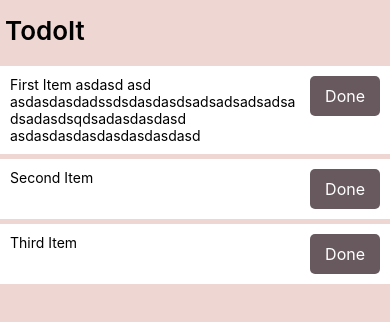
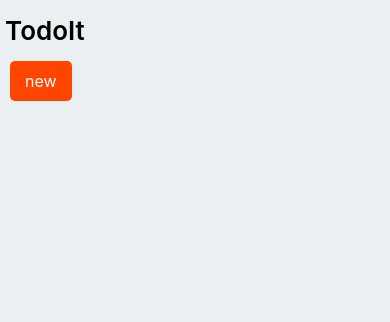
Before and after one commit to MultidimensionalLife/AwesomeTodo, a React Native app: screen / in a window 390 px wide. Shown: the top 322 px of the page. Built offline with nearby package versions, Linux system fonts and the light colour scheme.

Commit message:
refactor: Add remove and add function

```diff
--- a/babel.config.js
+++ b/babel.config.js
@@ -11,6 +11,7 @@ module.exports = {
           '@organisms': './src/components/organisms',
           '@templates': './src/components/templates',
           '@pages': './src/components/pages',
+          '@utils': './src/utils',
         },
       },
     ],
--- a/jsconfig.json
+++ b/jsconfig.json
@@ -8,6 +8,7 @@
         "@organisms/*": ["src/components/organisms/*"],
         "@templates/*": ["src/components/templates/*"],
         "@pages/*": ["src/components/pages/*"],
+        "@utils/*": ["src/utils/*"],
       }
     },
     "exclude": ["node_modules"]
--- a/src/components/atoms/Button/Button.atom.jsx
+++ b/src/components/atoms/Button/Button.atom.jsx
@@ -8,7 +8,7 @@ import styled from 'styled-components/native';
 
 const StyledButtonContainer = styled.TouchableOpacity`
   background-color: ${(props) =>
-    props.disabled ? 'rgba(12, 45, 72, 0.5)' : '#67595E'};
+    props.disabled ? 'rgba(12, 45, 72, 0.5)' : '#FF4500'};
   display: flex;
   align-self: baseline;
   padding: 10px 15px;
--- /dev/null
+++ b/src/components/hooks/useFetchTodos.jsx
@@ -0,0 +1,71 @@
+/**
+ * @flow
+ */
+
+import React, {useState} from 'react';
+import uuid from 'react-native-uuid';
+
+import type {Todos} from '@utils/types/todo.types';
+import {getTodosAsync, saveTodoAsync, removeTodoAsync} from '@utils/storage';
+
+type useFetchTodosTypes = {
+  todos: Todos,
+  isFetching: boolean,
+  error: boolean,
+  fetchTodos: () => void,
+  addTodo: (description: string) => void,
+  removeTodoById: (id: string) => void,
+};
+
+const useFetchTodos = (): useFetchTodosTypes => {
+  const [todos, setTodos] = useState([]);
+  const [isFetching, setIsFetching] = useState(false);
+  const [error, setError] = useState(false);
+
+  const fetchTodos = () => {
+    setIsFetching(true);
+
+    getTodosAsync().then((response) => {
+      if (response.error) {
+        setError(true);
+      } else {
+        setTodos(response.data);
+      }
+
+      setIsFetching(false);
+    });
+  };
+
+  const addTodo = (todoDescription: string) => {
+    const newTodo = {
+      id: uuid.v4(),
+      description: todoDescription,
+      status: 1,
+    };
+
+    saveTodoAsync(todos, newTodo).then((response) => {
+      if (response) {
+        setTodos(todos.concat(newTodo));
+      }
+    });
+  };
+
+  const removeTodoById = (id: string) => {
+    removeTodoAsync(todos, id).then((response) => {
+      if (response) {
+        setTodos(todos.filter((todo) => todo.id !== id));
+      }
+    });
+  };
+
+  return {
+    todos,
+    isFetching,
+    error,
+    addTodo,
+    fetchTodos,
+    removeTodoById,
+  };
+};
+
+export default useFetchTodos;
--- a/src/components/pages/Todo/Todo.page.jsx
+++ b/src/components/pages/Todo/Todo.page.jsx
@@ -2,7 +2,9 @@
  * @flow
  */
 
-import React from 'react';
+import React, {useEffect} from 'react';
+
+import {ActivityIndicator, Alert} from 'react-native';
 
 import Wrapper from '@templates/Wrapper.template';
 
@@ -10,21 +12,9 @@ import Button from '@components/atoms/Button/Button.atom';
 
 import styled from 'styled-components/native';
 
-const DATA = [
-  {
-    id: 'bd7acbea-c1b1-46c2-aed5-3ad53abb28ba',
-    title:
-      'First Item asdasd asd asdasdasdadssdsdasdasdsadsadsadsadsadsadasdsqdsadasdasdasd asdasdasdasdasdasdasdasd',
-  },
-  {
-    id: '3ac68afc-c605-48d3-a4f8-fbd91aa97f63',
-    title: 'Second Item',
-  },
-  {
-    id: '58694a0f-3da1-471f-bd96-145571e29d72',
-    title: 'Third Item',
-  },
-];
+// import * as LocalAuthentication from 'expo-local-authentication';
+
+import useFetchTodos from '@components/hooks/useFetchTodos';
 
 const StyledFlatList = styled.FlatList``;
 
@@ -53,24 +43,58 @@ const StyledVerticalSeparator = styled.View`
 `;
 
 const TodoPage = (): React$Node => {
+  const {fetchTodos, isFetching, todos, addTodo, removeTodoById} =
+    useFetchTodos();
+
+  useEffect(() => {
+    fetchTodos();
+  }, []);
+
   const renderItem = ({item}) => (
     <StyledRowContainer>
       <StyledRowLeftContainer>
-        <StyledRowText>{item.title}</StyledRowText>
+        <StyledRowText>{item.description}</StyledRowText>
       </StyledRowLeftContainer>
       <StyledVerticalSeparator />
-      <Button text="Done" onPress={() => alert(1)} />
+      <Button
+        text="Done"
+        onPress={() => {
+          Alert.alert('Mark as done', 'Are you sure to remove this item?', [
+            {
+              text: 'No',
+            },
+            {
+              text: 'Yes',
+              onPress: () => removeTodoById(item.id),
+            },
+          ]);
+        }}
+      />
     </StyledRowContainer>
   );
 
+  const handleOnRefresh = () => fetchTodos();
+
+  const handleOnAdd = () => addTodo('Testing');
+
+  if (isFetching)
+    return (
+      <Wrapper>
+        <ActivityIndicator />
+      </Wrapper>
+    );
+
   return (
     <Wrapper>
+      <Button text="new" onPress={handleOnAdd} />
       <StyledFlatList
-        data={DATA}
+        data={todos}
         renderItem={renderItem}
         keyExtractor={(item) => item.id}
         ListHeaderComponent={StyledSeparator}
         ItemSeparatorComponent={StyledSeparator}
+        refreshing={isFetching}
+        onRefresh={handleOnRefresh}
       />
     </Wrapper>
   );
--- a/src/components/templates/Wrapper.template.jsx
+++ b/src/components/templates/Wrapper.template.jsx
@@ -13,10 +13,11 @@ type WrapperPropTypes = {children: React$Node};
 const StyledView = styled.View`
   display: flex;
   flex: 1;
+  padding: 0 10px;
 `;
 
 const StyledSafeAreaView = styled.SafeAreaView`
-  background-color: #eed6d3;
+  background-color: #eaeff2;
   display: flex;
   flex: 1;
 `;
--- /dev/null
+++ b/src/utils/storage.js
@@ -0,0 +1,69 @@
+/**
+ * @flow
+ */
+
+import AsyncStorage from '@react-native-async-storage/async-storage';
+
+import type {Todo, Todos} from '@utils/types/todo.types';
+
+type ResponseType = {
+  data: Todos,
+  error: boolean,
+};
+
+const TODO_KEY = '@TODO';
+
+const getTodosAsync = async (): Promise<ResponseType> => {
+  let response = {
+    error: false,
+    data: [],
+  };
+
+  try {
+    const jsonValue = await AsyncStorage.getItem(TODO_KEY);
+    if (jsonValue !== null) {
+      response = {
+        ...response,
+        data: JSON.parse(jsonValue),
+      };
+    }
+
+    return response;
+  } catch (e) {
+    return response;
+  }
+};
+
+const saveTodoAsync = async (
+  pastTodos: Todos,
+  newTodo: Todo,
+): Promise<boolean> => {
+  try {
+    await AsyncStorage.setItem(
+      TODO_KEY,
+      JSON.stringify(pastTodos.concat(newTodo)),
+    );
+
+    return true;
+  } catch (e) {
+    return false;
+  }
+};
+
+const removeTodoAsync = async (
+  pastTodos: Todos,
+  id: string,
+): Promise<boolean> => {
+  try {
+    await AsyncStorage.setItem(
+      TODO_KEY,
+      JSON.stringify(pastTodos.filter((todo) => todo.id !== id)),
+    );
+
+    return true;
+  } catch (e) {
+    return false;
+  }
+};
+
+export {getTodosAsync, saveTodoAsync, removeTodoAsync};
```
Also changed, not shown: package.json (+7 -0 lines), src/utils/types/todo.types.js (added, +16 -0 lines), 10 other files (tests, documents, lock files or other folders).
